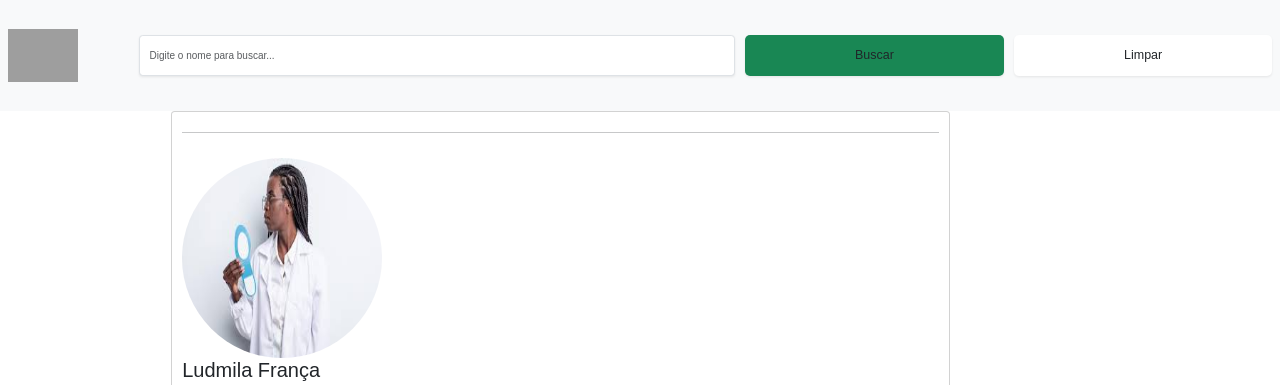
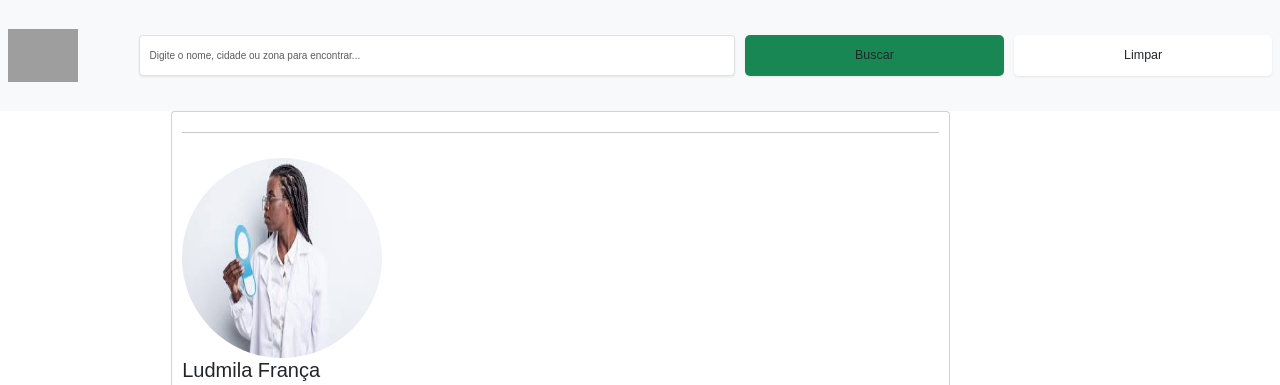
Before and after one commit to RosieGt/podoguia2, a Django app: page /listarpodog/ in a window 1280 px wide. Shown: the top 385 px of the page. Run offline with Django 4.2, Linux system fonts and the light colour scheme; data comes from the database, SQL or seed files in the repository; grey boxes are pictures that could not be loaded.

Commit message:
Update listapodog.html

```diff
--- a/templates/listapodog.html
+++ b/templates/listapodog.html
@@ -10,7 +10,7 @@
     <a class="navbar-brand" href="{% url 'home' %}"><img  src="{% static 'img/img/logo_podo.png' %}" alt="logotipo" heigth="70px" width="70px"></a>
     <form method="GET" role="search">
       <div class="d-flex justify-content-md-between mt-5">
-        <input class="form-control shadow-sm p-3 mb-5 bg-white rounded h2"  type="text" id="search"  name="search" placeholder="Digite o nome para buscar..." value="{{ request.GET.search }}" style="margin-right: 1rem;">
+        <input class="form-control shadow-sm p-3 mb-5 bg-white rounded h2"  type="text" id="search"  name="search" placeholder="Digite o nome, cidade ou zona para encontrar..." value="{{ request.GET.search }}" style="margin-right: 1rem;">
         <button class="btn btn-lg shadow-sm p-3 mb-5 bg-success" type="submit" style="margin-right: 1rem;">Buscar</button>
         <a href="{% url 'listarpodog' %}" class="btn btn-lg gb-white shadow-sm p-3 mb-5 bg-white">Limpar</a>
       </div>
```
